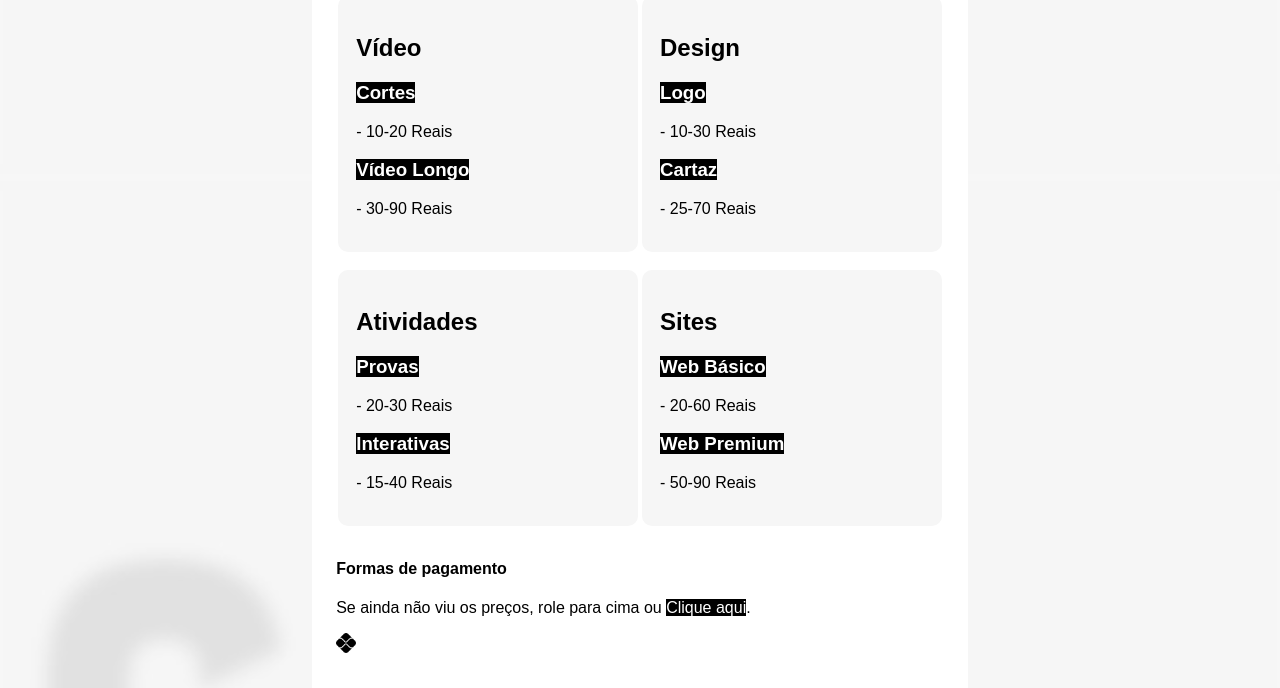
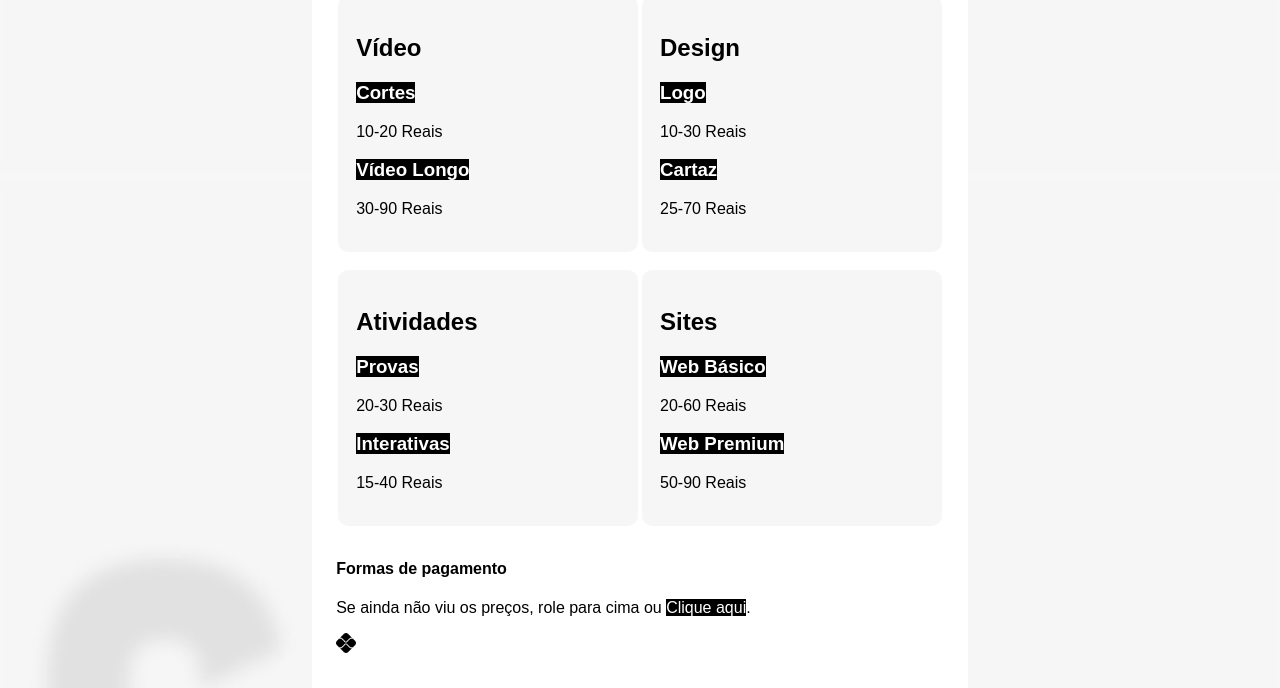
Before and after one commit to HilckiasMarq/nexolio, a plain HTML site: page index.html in a window 1280 px wide. Shown: the part 1160-1848 px from the top of the page. Drawn offline with Linux system fonts and the light colour scheme.

Commit message:
Update index.html

```diff
--- a/index.html
+++ b/index.html
@@ -14,7 +14,7 @@
 
         <section>
             <h4>Com o que trabalhamos?</h4>
-            <p>A Nexolio trabalha com criação web, logos, edição de vídeos e atividades personalizadas.</p>
+            <p>A Nexolio trabalha com criação web, edição de imagens, logos, etc, edição de vídeos, atividades personalizadas, entre outras.</p>
         </section>
 
         <section>
@@ -38,19 +38,20 @@
             <h4>Preços</h4>
 
         <div class="container">
+            <a href=""></a>
             <fieldset class="fd">
                 <h2>Vídeo</h2>
                 <h3><a class="decor" href="">Cortes</a></h3>
-                <p>- 10-20 Reais</p>
+                <p>10-20 Reais</p>
                 <h3><a class="decor" href="">Vídeo Longo</a></h3>
-                <p>- 30-90 Reais</p>
+                <p>30-90 Reais</p>
             </fieldset>
             <fieldset class="fd">
                 <h2>Design</h2>
                 <h3><a class="decor" href="">Logo</a></h3>
-                <p>- 10-30 Reais</p>
+                <p>10-30 Reais</p>
                 <h3><a class="decor" href="">Cartaz</a></h3>
-                <p>- 25-70 Reais</p>
+                <p>25-70 Reais</p>
 
             </fieldset>
         </div>
@@ -60,20 +61,20 @@
            <fieldset class="fd">
                 <h2>Atividades</h2>
                 <h3><a class="decor" href="">Provas</a></h3>
-                <p>- 20-30 Reais</p>
+                <p>20-30 Reais</p>
                 <h3><a class="decor" href="">Interativas</a></h3>
-                <p>- 15-40 Reais</p>
+                <p>15-40 Reais</p>
             </fieldset>
             <fieldset class="fd">
                 <h2>Sites</h2>
                 <h3><a class="decor" href="">Web Básico</a></h3>
-                <p>- 20-60 Reais</p>
+                <p>20-60 Reais</p>
                 <h3><a class="decor" href="">Web Premium</a></h3>
-                <p>- 50-90 Reais</p>
+                <p>50-90 Reais</p>
             </fieldset>
         </div>
         </section>
-        <section>
+        <section id="pagar">
             <h4>Formas de pagamento</h4>
             <p>Se ainda não viu os preços, role para cima ou <a class="decor" href="/#precos">Clique aqui</a>.</p>
             <a href="/pix.html"><img class="opacity" width="20" src="Pix.png" alt=""></a>
```
